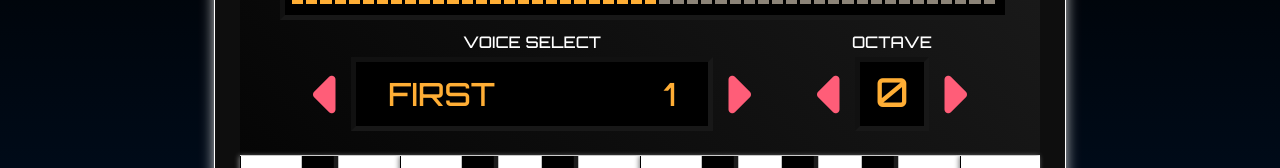
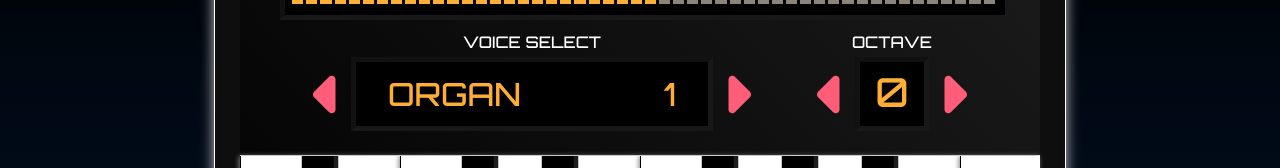
Before and after one commit to nchau3/RK-23-Keyboard, a React (Vite) app: page / in a window 1280 px wide. Shown: the part 155-323 px from the top of the page. Built offline with nearby package versions, Linux system fonts and the light colour scheme.

Commit message:
rename voices

```diff
--- a/src/voiceSelect.js
+++ b/src/voiceSelect.js
@@ -12,7 +12,7 @@ class Voice {
 const voiceLibrary = [
   new Voice(
     1,
-    "first",
+    "organ",
     [1, 1, 0.6, 1.3, 0.02, 0.04, 0.03],
     {
       attack: 0.001,
@@ -21,7 +21,7 @@ const voiceLibrary = [
   ),
   new Voice(
     2,
-    "second",
+    "clarinet",
     [1.4, 0.1, 0.8, 0.06, 0.09, 0.02, 0.003, 0.003, 0.001, 0.001, 0.002],
     {
       attack: 0.01,
@@ -30,7 +30,7 @@ const voiceLibrary = [
   ),
   new Voice(
     3,
-    "third",
+    "accordion",
     [1.7, 1.4, 0.07, 0.05, 0.003, 0.1, 0.001, 0.002, 0.01, 0.01, 0.001, 0.002, 0.006],
     {
       attack: 0.2,
```
